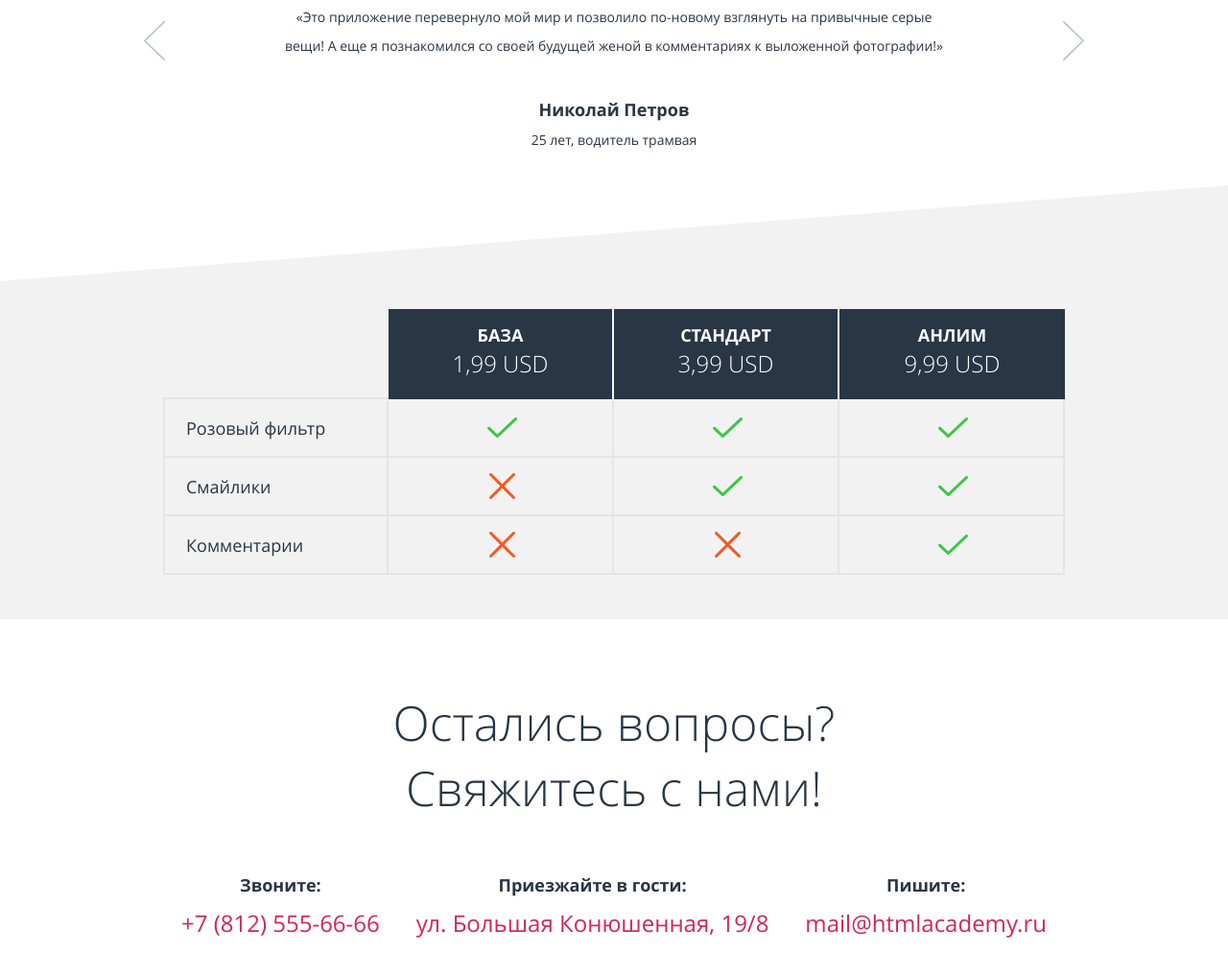
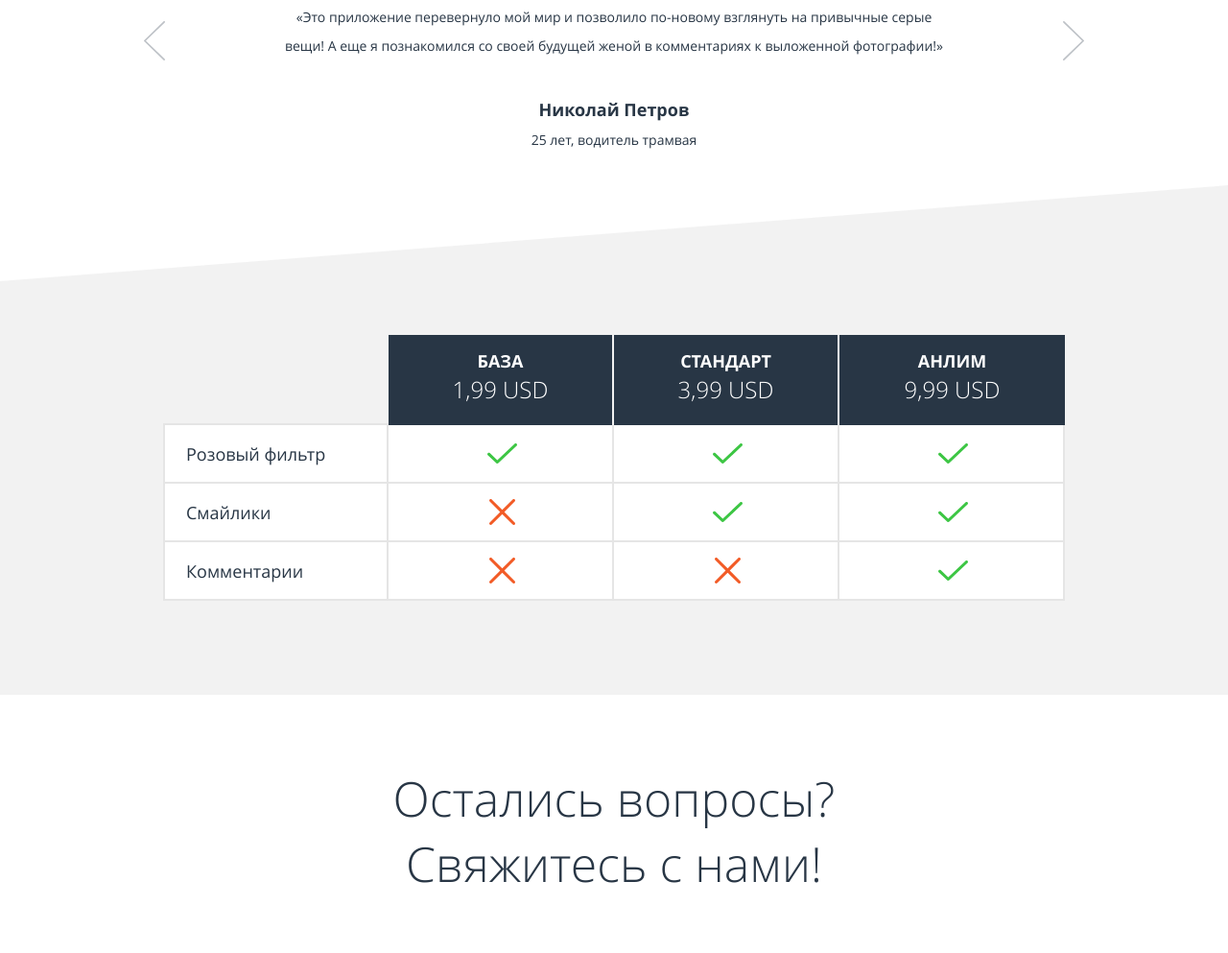
Before and after one commit to Goshak95/974579-pink-24, a website: page source/index.html in a window 1280 px wide. Shown: the part 2589-3582 px from the top of the page at 96% size. Drawn offline with nearby package versions, Linux system fonts and the light colour scheme; files that its build step writes are made by us from their sources.

Commit message:
исправляет цвет ячеек таблицы и отступы

```diff
--- a/source/less/components/prices.less
+++ b/source/less/components/prices.less
@@ -1,23 +1,25 @@
 .prices {
   position: relative;
   line-height: 30px;
-  padding-top: 83px;
   background-color: @light-gray;
 
   &::before {
     content: "";
-    position: absolute;
-    top: 0;
+    display: block;
     width: 0;
     height: 0;
     border-top: 20px solid @white;
     border-right: 100vw solid transparent;
+  }
 
-    @media (min-width: @tablet-width) {
+  @media (min-width: @tablet-width) {
+    &::before {
       border-top: 42px solid @white;
     }
+  }
 
-    @media (min-width: @desktop-width) {
+  @media (min-width: @desktop-width) {
+    &::before {
       border-top: 100px solid @white;
     }
   }
@@ -25,6 +27,17 @@
 
 .prices__container {
   overflow: hidden;
+  padding-top: 82px;
+
+  @media (min-width: @tablet-width) {
+    padding-top: 56px;
+    padding-bottom: 70px;
+  }
+
+  @media (min-width: @desktop-width) {
+    padding-top: 56px;
+    padding-bottom: 98px;
+  }
 }
 
 .prices__list {
@@ -40,7 +53,9 @@
 }
 
 .prices__item {
+  position: relative;
   width: 100%;
+  background-color: @white;
 
   &:first-child .prices__option {
     border-left: 2px solid @gray;
@@ -62,6 +77,7 @@
         width: 100%;
         padding: 38px 0 35px 0;
         border-bottom: 2px solid @gray;
+        background-color: @light-gray;
 
         @media (min-width: @desktop-width) {
           padding: 46px 0;
@@ -80,10 +96,6 @@
         display: block;
       }
     }
-  }
-
-  @media (min-width: @desktop-width) {
-    padding: 46px 0;
   }
 }
 
```
